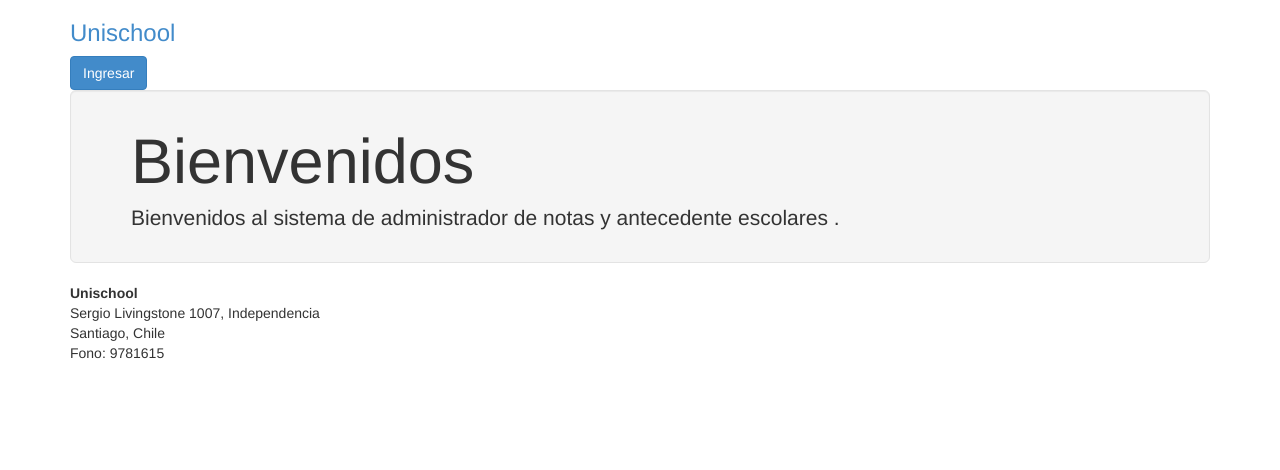
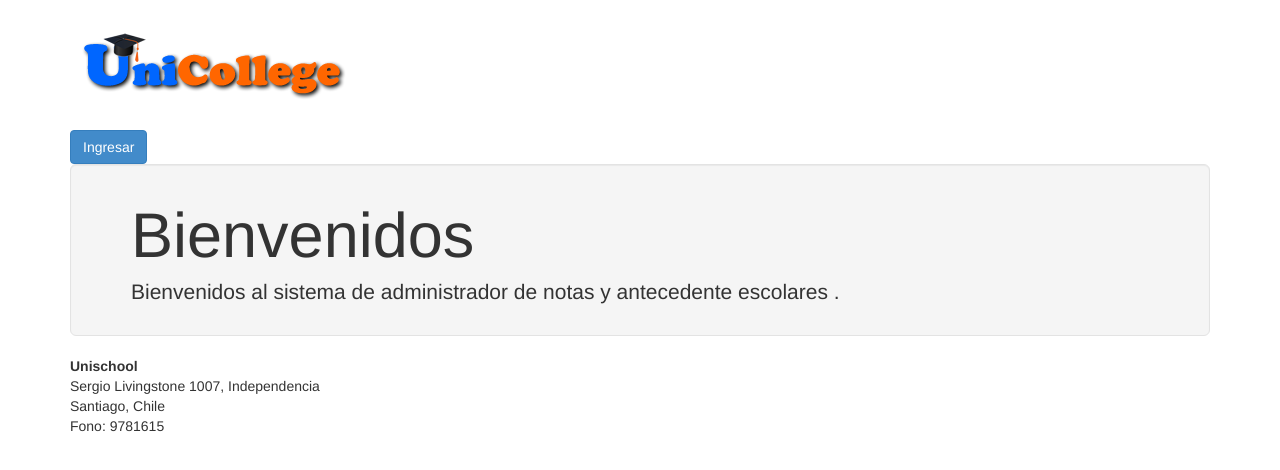
Before and after one commit to patigno/unischool, a plain HTML site: page index.html in a window 1280 px wide. Drawn offline with Linux system fonts and the light colour scheme.

Commit message:
Logo
Poniendo logo

```diff
--- a/index.html
+++ b/index.html
@@ -36,9 +36,8 @@
 <div class="container">
 	<div class="row clearfix">
 		<div class="col-md-12 column">
-			<h3 class="text-left text-primary">
-				Unischool
-			</h3> <a href="ingreso.html" class="btn btn-primary" type="button">Ingresar</a>
+			<h1 class="text-left text-primary"><img src="img/logo.png" width="300" height="100"></h1>
+			<a href="ingreso.html" class="btn btn-primary" type="button">Ingresar</a>
 			<div class="jumbotron well">
 				<h1>
 					Bienvenidos
@@ -48,7 +47,7 @@
 				</p>
 
 			</div> <address> <strong>Unischool</strong><br>Sergio Livingstone 1007, Independencia<br> Santiago, Chile<br>Fono: 9781615</address>
-		</div>
+	  </div>
 	</div>
 </div>
 </body>
```
Also changed, not shown: ingreso.html (+3 -5 lines), img/logo.png (added).
